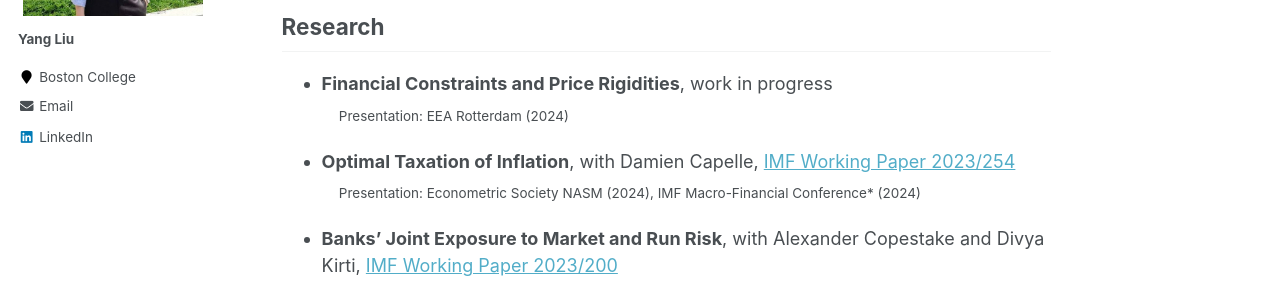
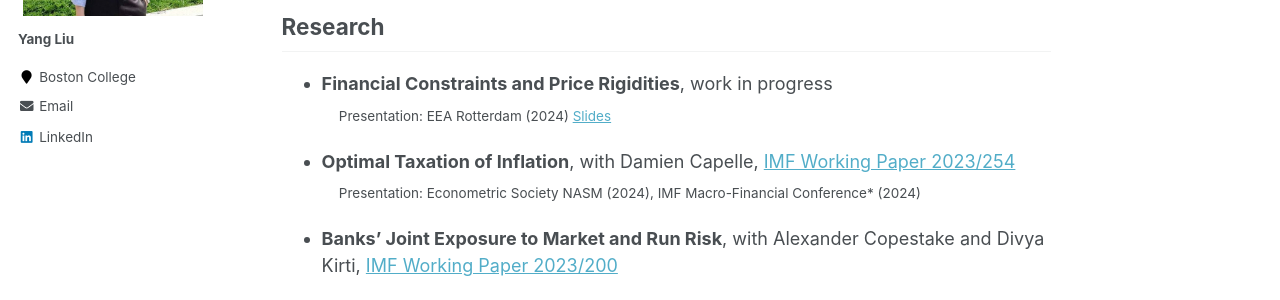
Before and after one commit to yangliu-95/yangliu-95.github.io, a Jekyll site: the page built from _pages/home.md, in a window 1280 px wide and 1171 px high. Shown: the part 347-647 px from the top of the window. Built offline with Jekyll 4.4.1, drawn with Linux system fonts in a browser that asks for light colours.

Commit message:
Update home.md

```diff
--- a/_pages/home.md
+++ b/_pages/home.md
@@ -17,7 +17,7 @@ I am a Ph.D. student in Economics at Boston College. I share my research work an
 ## Research
 
 * **Financial Constraints and Price Rigidities**,  work in progress  <br>
-<sub> &emsp;  Presentation: EEA Rotterdam (2024) <sub>
+<sub> &emsp;  Presentation: EEA Rotterdam (2024) [Slides](files/Finance_Inflation_EEA2024_YL.pdf) <sub>
 
 * **Optimal Taxation of Inflation**, with Damien Capelle,  [IMF Working Paper 2023/254](https://www.imf.org/en/Publications/WP/Issues/2023/12/08/Optimal-Taxation-of-Inflation-542215)  <br>
 <sub> &emsp;  Presentation: Econometric Society NASM (2024), IMF Macro-Financial Conference* (2024) <sub>
```
